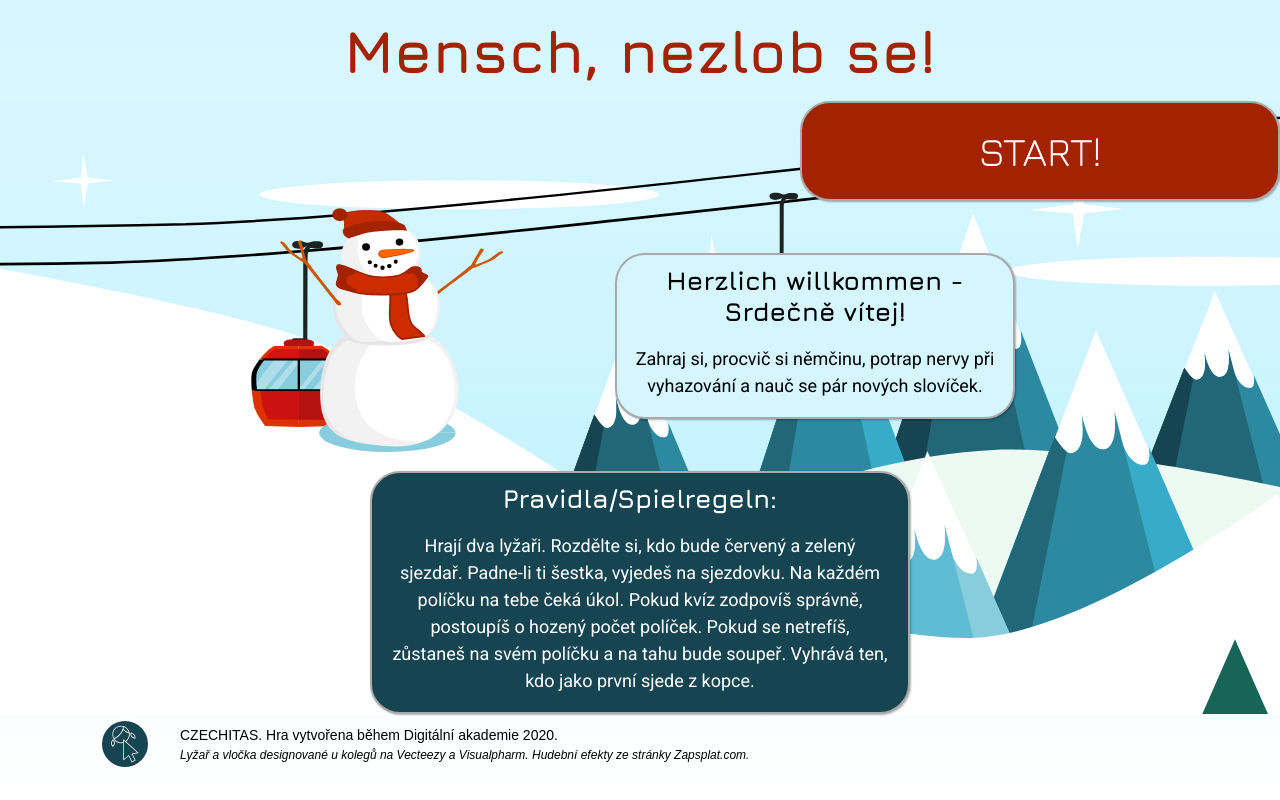
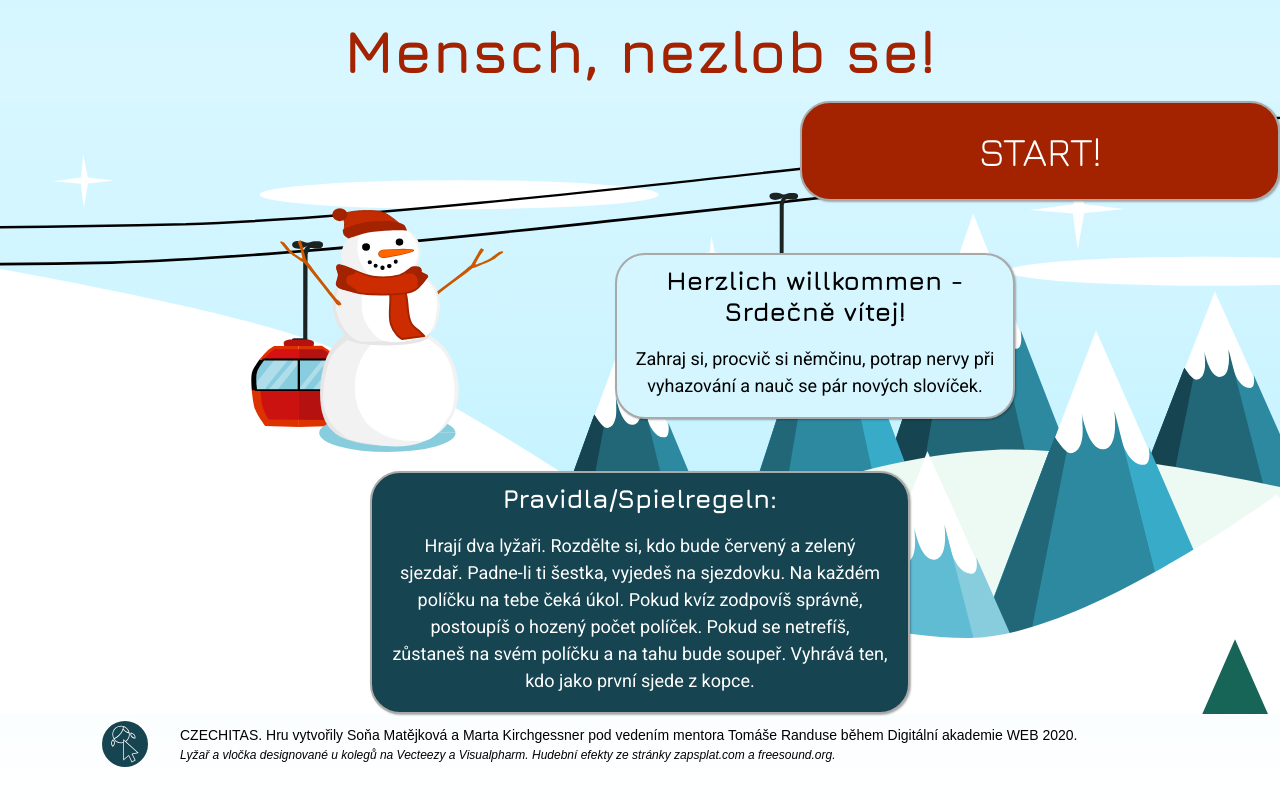
Before and after one commit to maholom/zaverecny_projekt, a React app: page / in a window 1280 px wide. Built offline with nearby package versions, Linux system fonts and the light colour scheme; a web font is replaced by a local one.

Commit message:
Doplneni footer

```diff
--- a/src/Welcome/Welcome.jsx
+++ b/src/Welcome/Welcome.jsx
@@ -40,12 +40,13 @@ export const Welcome = ({ startGame }) => {
           <Logo className="logo" />
           <div className="container">
             <p className="paticka">
-              CZECHITAS. Hra vytvořena během Digitální akademie 2020.
+              CZECHITAS. Hru vytvořily Soňa Matějková a Marta Kirchgessner pod
+              vedením mentora Tomáše Randuse během Digitální akademie WEB 2020.
             </p>
             <p className="attribution">
               {' '}
               Lyžař a vločka designované u kolegů na Vecteezy a Visualpharm.
-              Hudební efekty ze stránky Zapsplat.com.{' '}
+              Hudební efekty ze stránky zapsplat.com a freesound.org.{' '}
             </p>
           </div>
         </footer>
```
